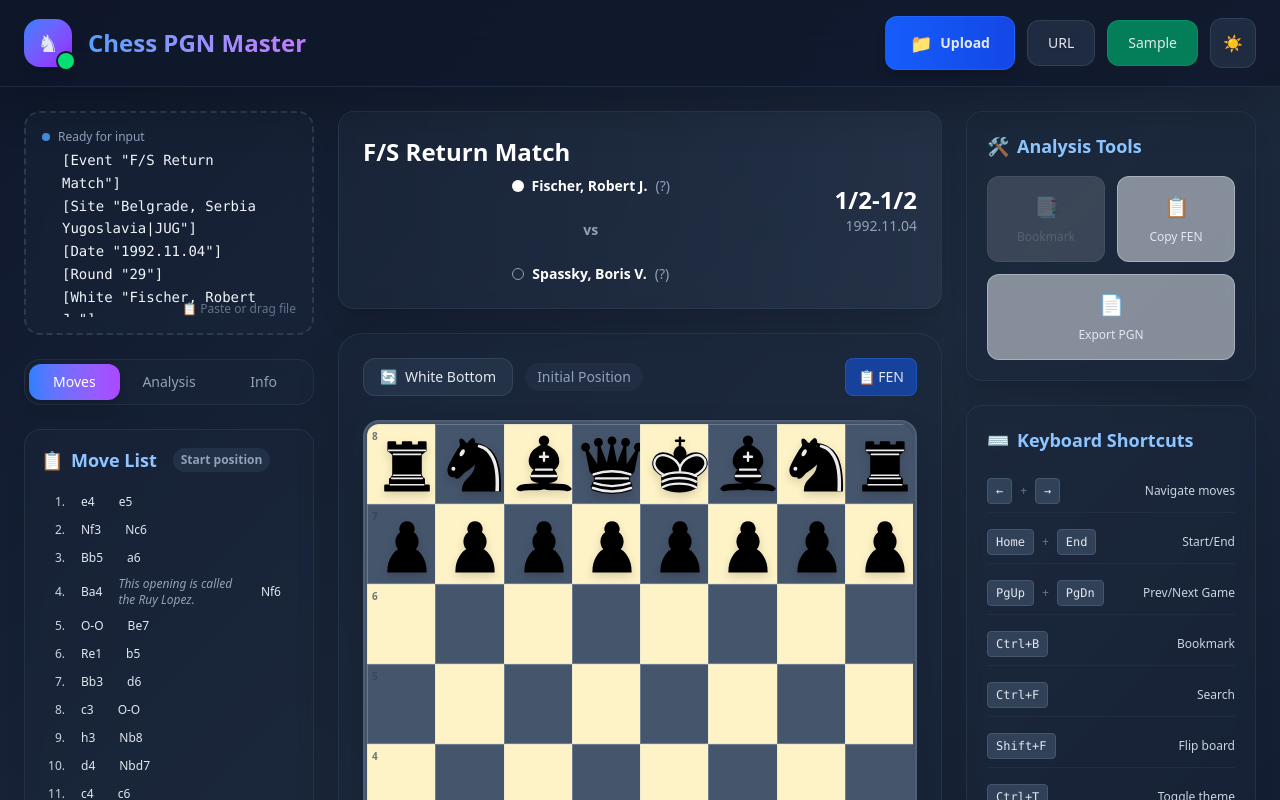
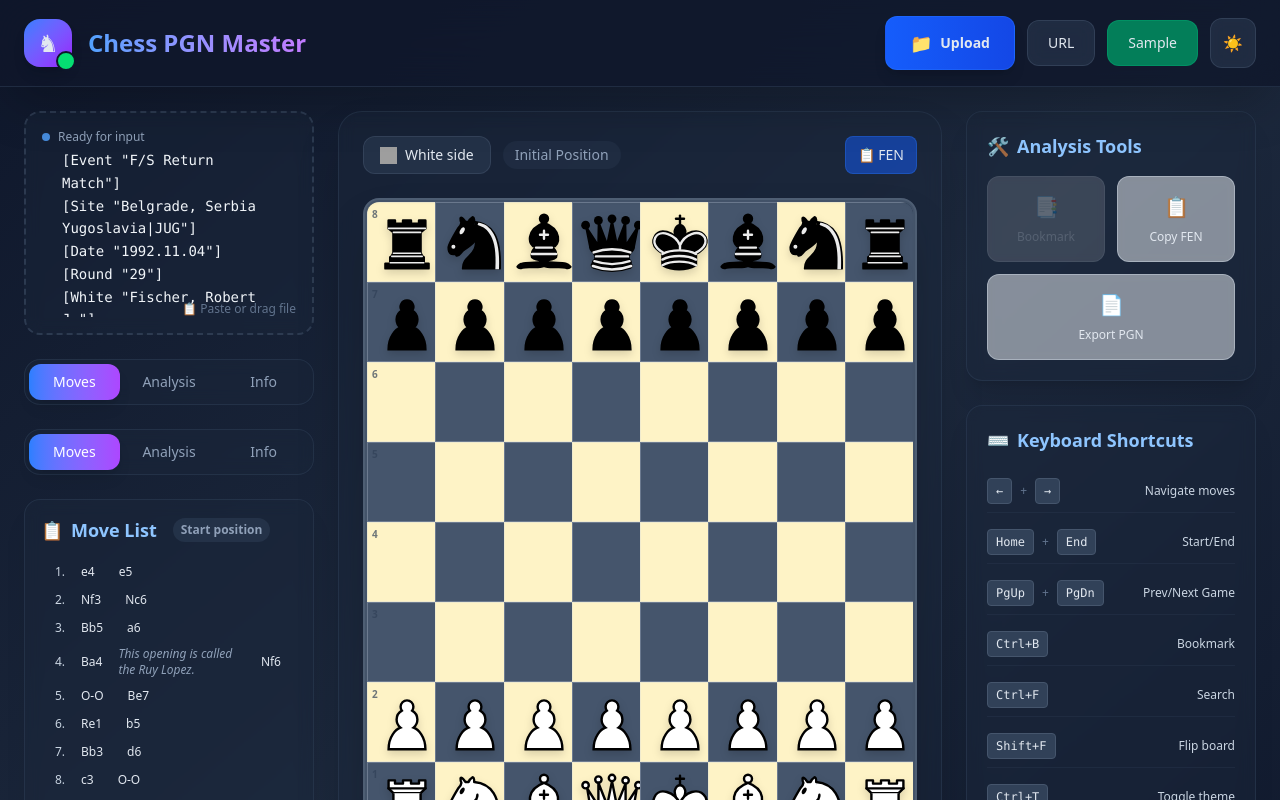
Before and after one commit to kahtanaldaioub/Chess-PGN-Viewer, a React (Vite) app: page / in a window 1280 px wide. Shown: the top 800 px of the page. Built offline with nearby package versions, Linux system fonts and the light colour scheme; grey boxes are pictures that could not be loaded.

Commit message:
Update App.jsx

```diff
--- a/src/App.jsx
+++ b/src/App.jsx
@@ -1073,7 +1073,7 @@ export default function App() {
             </div>
 
             {/* Enhanced Navigation Tabs */}
-            <div className="bg-slate-800/40 rounded-xl sm:rounded-2xl p-1 backdrop-blur-sm border border-slate-700/50">
+            {!isMobile &&<div className="bg-slate-800/40 rounded-xl sm:rounded-2xl p-1 backdrop-blur-sm border border-slate-700/50">
               <div className="flex space-x-1">
                 {['moves', 'analysis', 'info'].map((tab) => (
                   <button
@@ -1089,11 +1089,27 @@ export default function App() {
                   </button>
                 ))}
               </div>
-            </div>
-
+            </div> }
+                {!isMobile &&<div className="bg-slate-800/40 rounded-xl sm:rounded-2xl p-1 backdrop-blur-sm border border-slate-700/50">
+              <div className="flex space-x-1">
+                {['moves', 'analysis', 'info'].map((tab) => (
+                  <button
+                    key={tab}
+                    onClick={() => setActiveTab(tab)}
+                    className={`flex-1 py-2 px-2 sm:px-3 text-xs sm:text-sm font-medium rounded-lg sm:rounded-xl transition-all duration-300 capitalize ${
+                      activeTab === tab
+                        ? 'bg-gradient-to-r from-blue-500 to-purple-500 text-white shadow-lg'
+                        : 'text-slate-400 hover:text-slate-200 hover:bg-slate-700/50'
+                    }`}
+                  >
+                    {tab}
+                  </button>
+                ))}
+              </div>
+            </div> }
             {/* Professional Moves List */}
-            {currentGame && activeTab === 'moves' && (
-              <div className={`bg-slate-800/40 rounded-xl sm:rounded-2xl p-3 sm:p-4 shadow-xl border border-slate-700/50 backdrop-blur-sm transition-all duration-500 ${sidebarCollapsed ? 'opacity-0 scale-95' : 'opacity-100 scale-100'}`}>
+            {!isMobile && currentGame && activeTab === 'moves' && (
+              <div className={` bg-slate-800/40 rounded-xl sm:rounded-2xl p-3 sm:p-4 shadow-xl border border-slate-700/50 backdrop-blur-sm transition-all duration-500 ${sidebarCollapsed ? 'opacity-0 scale-95' : 'opacity-100 scale-100'}`}>
                 <div className="flex items-center justify-between mb-3 sm:mb-4">
                   <h3 className="text-base sm:text-lg font-semibold text-blue-300 flex items-center gap-2">
                     <span className="text-lg">📋</span>
@@ -1115,7 +1131,7 @@ export default function App() {
             )}
 
             {/* Game Information Panel */}
-            {currentGame && activeTab === 'info' && (
+            {!isMobile && currentGame && activeTab === 'info' && (
               <div className="bg-slate-800/40 rounded-xl sm:rounded-2xl p-3 sm:p-4 shadow-xl border border-slate-700/50 backdrop-blur-sm">
                 <h3 className="text-base sm:text-lg font-semibold text-blue-300 mb-3 sm:mb-4 flex items-center gap-2">
                   <span>ℹ️</span>
@@ -1145,76 +1161,6 @@ export default function App() {
               onNext={goToNextGame}
             />
 
-            {/* Enhanced Game Header */}
-            {currentGame && (
-              <div className="bg-gradient-to-r from-slate-800/60 to-slate-700/40 rounded-xl sm:rounded-2xl p-4 sm:p-6 shadow-xl border border-slate-600/30 backdrop-blur-sm">
-                <div className="flex flex-col sm:flex-row items-center justify-between gap-3 sm:gap-4">
-                  <div className="flex-1 min-w-0 text-center sm:text-left">
-                    <h2 className="text-lg sm:text-2xl font-bold text-white truncate mb-2">
-                      {currentGame.headers?.Event || 'Untitled Game'}
-                    </h2>
-                    <div className="flex flex-col xs:flex-row items-center gap-2 sm:gap-6 text-xs sm:text-sm">
-                      <div className="flex items-center gap-2">
-                        <div className="w-2 h-2 sm:w-3 sm:h-3 bg-white rounded-full"></div>
-                        <span className="font-semibold text-white truncate">{currentGame.headers?.White || 'Unknown'}</span>
-                        <span className="text-slate-400 hidden sm:inline">({currentGame.headers?.WhiteElo || '?'})</span>
-                      </div>
-                      <div className="text-slate-400 font-bold">vs</div>
-                      <div className="flex items-center gap-2">
-                        <div className="w-2 h-2 sm:w-3 sm:h-3 bg-slate-800 rounded-full border border-slate-400"></div>
-                        <span className="font-semibold text-white truncate">{currentGame.headers?.Black || 'Unknown'}</span>
-                        <span className="text-slate-400 hidden sm:inline">({currentGame.headers?.BlackElo || '?'})</span>
-                      </div>
-                    </div>
-                  </div>
-
-                  <div className="flex items-center gap-3 sm:gap-4">
-                    <div className="text-center sm:text-right">
-                      <div className="text-lg sm:text-2xl font-bold text-white">
-                        {currentGame.headers?.Result || '*'}
-                      </div>
-                      <div className="text-xs sm:text-sm text-slate-400">
-                        {currentGame.headers?.Date || 'Unknown date'}
-                      </div>
-                    </div>
-                  </div>
-                </div>
-
-                {/* Current Move Indicator */}
-                {currentMove && (
-                  <div className="mt-3 sm:mt-4 p-2 sm:p-3 bg-slate-700/50 rounded-lg sm:rounded-xl border border-slate-600/50">
-                    <div className="flex items-center justify-between">
-                      <div className="flex items-center gap-2 sm:gap-3">
-                        <div className={`w-6 h-6 sm:w-8 sm:h-8 rounded-full flex items-center justify-center text-xs sm:text-sm font-bold ${
-                          currentMove.isWhite ? 'bg-white text-black' : 'bg-slate-800 text-white border border-slate-600'
-                        }`}>
-                          {currentMove.isWhite ? 'W' : 'B'}
-                        </div>
-                        <div>
-                          <div className="font-semibold text-white text-sm sm:text-base">
-                            Move {Math.floor(currentMove.number)}{currentMove.number % 1 === 0 ? '' : '...'} {currentMove.move}
-                          </div>
-                          <div className="text-xs text-slate-400">
-                            {currentPath.length > 0 ? `Position ${currentPath.length}` : 'Start position'}
-                          </div>
-                        </div>
-                      </div>
-
-                      <div className="flex items-center gap-1 sm:gap-2">
-                        <button
-                          onClick={addBookmark}
-                          className="p-1.5 sm:p-2 bg-slate-600/50 hover:bg-slate-500/50 rounded-lg transition-colors"
-                          title="Bookmark this position"
-                        >
-                          <span className="text-sm sm:text-base">📑</span>
-                        </button>
-                      </div>
-                    </div>
-                  </div>
-                )}
-              </div>
-            )}
-
             {/* Enhanced Chessboard Container with Larger Mobile Sizing */}
             <div className="relative">
               <div className="bg-slate-800/40 rounded-2xl sm:rounded-3xl p-4 sm:p-6 shadow-2xl border border-slate-700/50 backdrop-blur-sm">
@@ -1225,8 +1171,8 @@ export default function App() {
                       onClick={() => setFlipped(!flipped)}
                       className="px-3 sm:px-4 py-1.5 sm:py-2 bg-slate-700/50 hover:bg-slate-600/50 rounded-lg sm:rounded-xl border border-slate-600/50 transition-all duration-300 transform hover:scale-105 flex items-center gap-2 text-xs sm:text-sm"
                     >
-                      <span>🔄</span>
-                      {flipped ? 'Black Bottom' : 'White Bottom'}
+                      <span><img src="./flip.svg" alt="" className='h-[17px] w-[17px] ' /></span>
+                      {flipped ? 'Black side' : 'White side'}
                     </button>
 
                     <div className="text-xs sm:text-sm text-slate-400 bg-slate-700/30 px-2 sm:px-3 py-1 rounded-full">
@@ -1323,6 +1269,64 @@ export default function App() {
                 ⏭️
               </button>
             </div>
+
+            {isMobile &&<div className="bg-slate-800/40 rounded-xl sm:rounded-2xl p-1 backdrop-blur-sm border border-slate-700/50">
+              <div className="flex space-x-1">
+                {['moves', 'analysis', 'info'].map((tab) => (
+                  <button
+                    key={tab}
+                    onClick={() => setActiveTab(tab)}
+                    className={`flex-1 py-2 px-2 sm:px-3 text-xs sm:text-sm font-medium rounded-lg sm:rounded-xl transition-all duration-300 capitalize ${
+                      activeTab === tab
+                        ? 'bg-gradient-to-r from-blue-500 to-purple-500 text-white shadow-lg'
+                        : 'text-slate-400 hover:text-slate-200 hover:bg-slate-700/50'
+                    }`}
+                  >
+                    {tab}
+                  </button>
+                ))}
+              </div>
+            </div> }
+            {/* Professional Moves List */}
+            {isMobile && currentGame && activeTab === 'moves' && (
+              <div className={` xl:hidden bg-slate-800/40 rounded-xl sm:rounded-2xl p-3 sm:p-4 shadow-xl border border-slate-700/50 backdrop-blur-sm transition-all duration-500 ${sidebarCollapsed ? 'opacity-0 scale-95' : 'opacity-100 scale-100'}`}>
+                <div className="flex items-center justify-between mb-3 sm:mb-4">
+                  <h3 className="text-base sm:text-lg font-semibold text-blue-300 flex items-center gap-2">
+                    <span className="text-lg">📋</span>
+                    Move List
+                    <span className="text-xs text-slate-400 bg-slate-700/50 px-2 py-1 rounded-full ml-2">
+                      {currentPath.length > 0 ? `${currentPath.length} moves` : 'Start position'}
+                    </span>
+                  </h3>
+                </div>
+
+                <div className="max-h-64 sm:max-h-96 overflow-y-auto space-y-1 pr-2 custom-scrollbar">
+                  <MoveSequence
+                    seq={currentGame.moves}
+                    currentPath={currentPath}
+                    onSelect={setCurrentPath}
+                  />
+                </div>
+              </div>
+            )}
+
+            {isMobile && currentGame && activeTab === 'info' && (
+              <div className="bg-slate-800/40 rounded-xl sm:rounded-2xl p-3 sm:p-4 shadow-xl border border-slate-700/50 backdrop-blur-sm">
+                <h3 className="text-base sm:text-lg font-semibold text-blue-300 mb-3 sm:mb-4 flex items-center gap-2">
+                  <span>ℹ️</span>
+                  Game Information
+                </h3>
+
+                <div className="space-y-2 sm:space-y-3">
+                  {Object.entries(currentGame.headers || {}).slice(0, 6).map(([key, value]) => (
+                    <div key={key} className="flex justify-between items-center py-1 sm:py-2 border-b border-slate-700/30 last:border-b-0">
+                      <span className="text-xs sm:text-sm text-slate-400 capitalize truncate mr-2">{key}:</span>
+                      <span className="text-xs sm:text-sm text-slate-200 font-medium text-right truncate">{value}</span>
+                    </div>
+                  ))}
+                </div>
+              </div>
+            )}
           </div>
 
           {/* Enhanced Right Panel */}
@@ -1460,7 +1464,7 @@ export default function App() {
             )}
 
             {/* Enhanced Keyboard Shortcuts */}
-            <div className="bg-slate-800/40 rounded-xl sm:rounded-2xl p-4 sm:p-5 shadow-xl border border-slate-700/50 backdrop-blur-sm">
+            {!isMobile && <div className=" bg-slate-800/40 rounded-xl sm:rounded-2xl p-4 sm:p-5 shadow-xl border border-slate-700/50 backdrop-blur-sm">
               <h3 className="text-base sm:text-lg font-semibold text-blue-300 mb-3 sm:mb-4 flex items-center gap-2">
                 <span>⌨️</span>
                 Keyboard Shortcuts
@@ -1492,10 +1496,11 @@ export default function App() {
                 ))}
               </div>
             </div>
-          </div>
+
+ }
+  </div>
         </div>
       </div>
-
       {/* Enhanced Game Collection */}
       {games.length > 1 && (
         <div className="bg-slate-900/95 border-t border-slate-600/50 backdrop-blur-sm mt-8 sm:mt-12">
```
